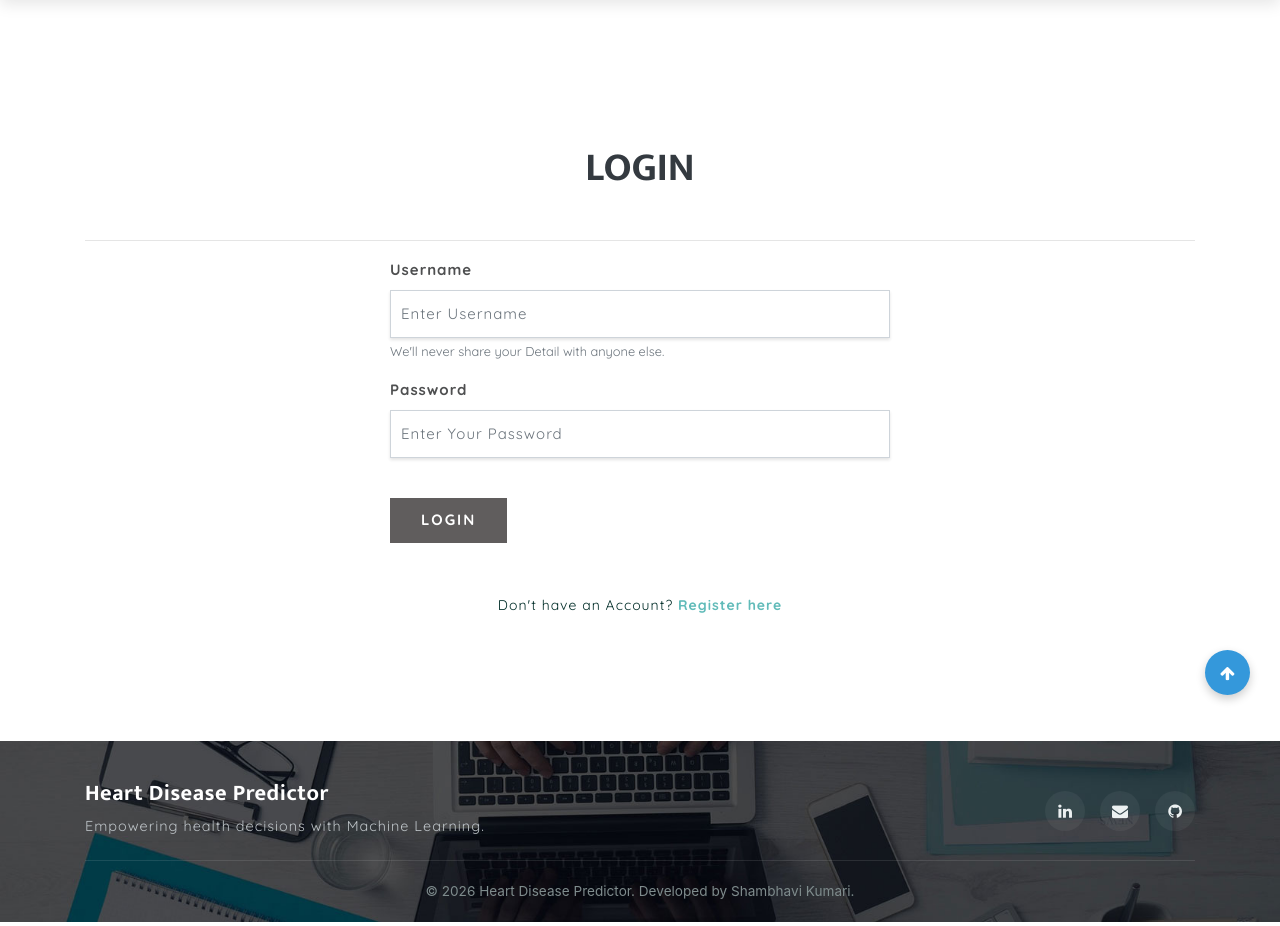
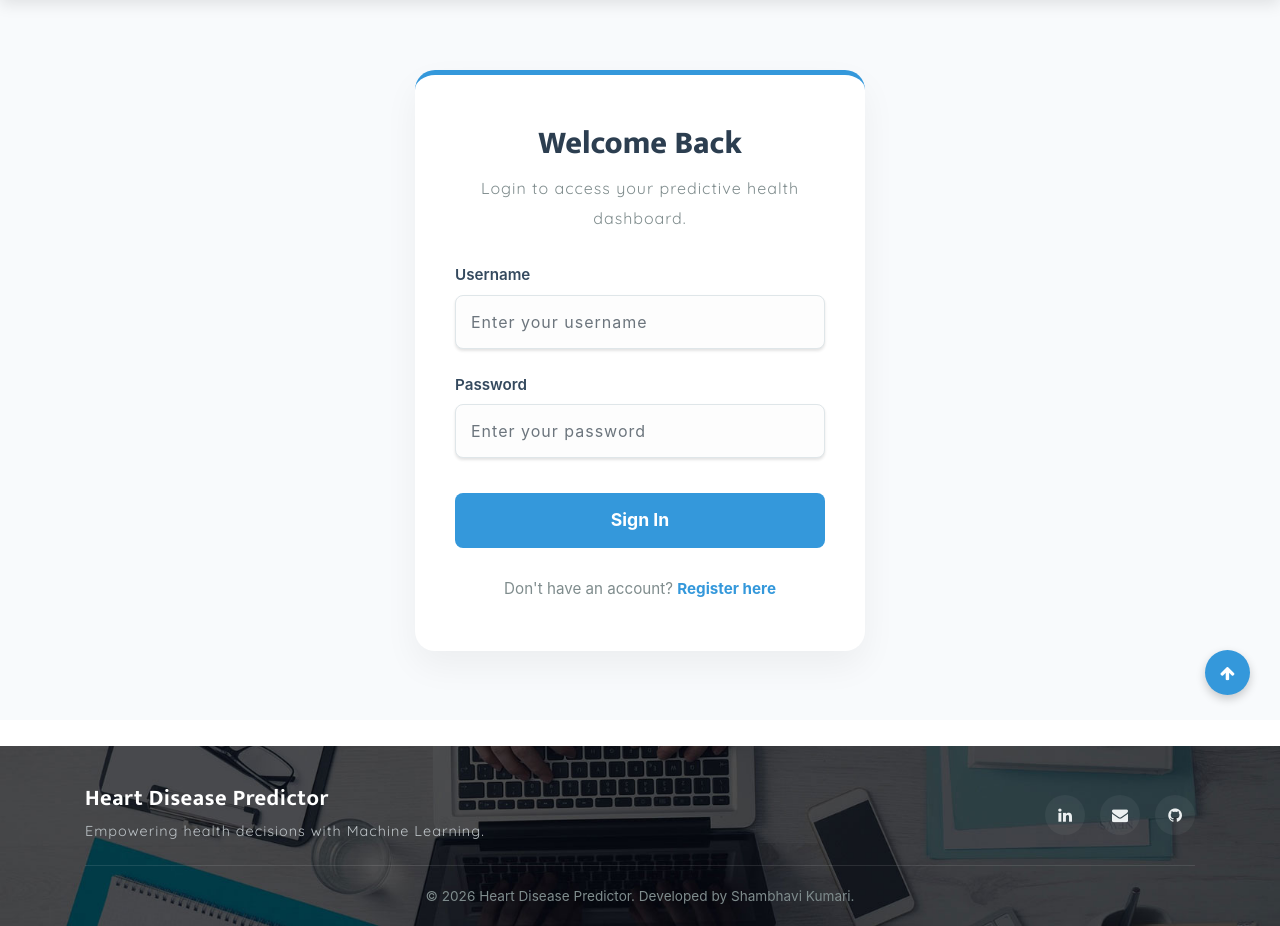
Before and after one commit to shambhavikumari088-source/Heart-Disease-Predictor, a Django app: page /login in a window 1280 px wide. Shown: the part 75-1001 px from the top of the page. Run offline with Django 3.2, Linux system fonts and the light colour scheme; some libraries are stand-ins or nearby versions.

Commit message:
Fix login system redirects and modernize login UI

```diff
--- a/health/templates/login.html
+++ b/health/templates/login.html
@@ -1,58 +1,164 @@
 {% extends 'index.html' %}
 {% load static %}
 {% block body %}
-{% if error == "pat1" %}
-<script>
-    alert('logged in successfully');
-    window.location="{% url 'patient_home' %}";
-</script>
+
+<style>
+    .login-container {
+        min-height: calc(100vh - 80px);
+        display: flex;
+        align-items: center;
+        justify-content: center;
+        background: #f8fafc;
+        padding: 40px 20px;
+        font-family: 'Inter', sans-serif;
+    }
+
+    .login-card {
+        background: #fff;
+        width: 100%;
+        max-width: 450px;
+        border-radius: 20px;
+        box-shadow: 0 15px 35px rgba(0,0,0,0.05);
+        padding: 50px 40px;
+        border-top: 5px solid #3498db;
+    }
+
+    .login-header {
+        text-align: center;
+        margin-bottom: 30px;
+    }
+
+    .login-header h3 {
+        font-size: 2rem;
+        font-weight: 800;
+        color: #2c3e50;
+        margin-bottom: 10px;
+    }
+
+    .login-header p {
+        color: #7f8c8d;
+        font-size: 1rem;
+    }
+
+    .modern-form .form-group {
+        margin-bottom: 25px;
+    }
+
+    .modern-form label {
+        display: block;
+        font-weight: 600;
+        color: #34495e;
+        margin-bottom: 8px;
+        font-size: 0.95rem;
+    }
+
+    .modern-form .form-control {
+        width: 100%;
+        padding: 14px 15px;
+        border-radius: 8px;
+        border: 1px solid #dfe6e9;
+        background: #fdfdfd;
+        font-size: 1rem;
+        color: #2c3e50;
+        transition: all 0.3s ease;
+    }
+
+    .modern-form .form-control:focus {
+        border-color: #3498db;
+        box-shadow: 0 0 0 4px rgba(52, 152, 219, 0.1);
+        outline: none;
+        background: #fff;
+    }
+
+    .modern-btn {
+        width: 100%;
+        padding: 14px;
+        background: #3498db;
+        color: #fff;
+        border: none;
+        border-radius: 8px;
+        font-weight: 700;
+        font-size: 1.1rem;
+        cursor: pointer;
+        transition: all 0.3s ease;
+        margin-top: 10px;
+    }
+
+    .modern-btn:hover {
+        background: #2980b9;
+        transform: translateY(-2px);
+        box-shadow: 0 5px 15px rgba(52, 152, 219, 0.3);
+    }
+
+    .auth-alert {
+        padding: 15px;
+        border-radius: 8px;
+        margin-bottom: 25px;
+        font-size: 0.95rem;
+        font-weight: 600;
+        text-align: center;
+    }
+
+    .auth-alert.error {
+        background: #fdeded;
+        color: #c0392b;
+        border: 1px solid #fadbd8;
+    }
+
+    .login-footer {
+        text-align: center;
+        margin-top: 30px;
+        font-size: 0.95rem;
+        color: #7f8c8d;
+    }
+
+    .login-footer a {
+        color: #3498db;
+        font-weight: 700;
+        text-decoration: none;
+        transition: color 0.3s;
+    }
+
+    .login-footer a:hover {
+        color: #2980b9;
+        text-decoration: underline;
+    }
+</style>
+
+<div class="login-container">
+    <div class="login-card">
+        <div class="login-header">
+            <h3>Welcome Back</h3>
+            <p>Login to access your predictive health dashboard.</p>
+        </div>
+
+        {% if error == "notmember" %}
+            <div class="auth-alert error">
+                <i class="fa fa-info-circle"></i> Your doctor account is pending verification. Please try again later.
+            </div>
+        {% elif error == "not" %}
+            <div class="auth-alert error">
+                <i class="fa fa-exclamation-circle"></i> Invalid username or password.
+            </div>
         {% endif %}
 
-{% if error == "notmember" %}
-<script>
-    alert('Your information verification is pending.plz login after sometimes');
-    window.location="{% url 'logout' %}";
-</script>
-{% endif %}
-{% if error == "pat2" %}
-<script>
-    alert('logged in successfully');
-    window.location="{% url 'doctor_home' %}";
-</script>
-{% endif %}
-{% if error == "not" %}
-<script>
-    alert('Username & Password are not Matching');
-</script>
-{% endif %}
-
-	<!-- login -->
-	<section class="logins py-5">
-		<div class="container py-xl-5 py-lg-3">
-			<div class="title-section mb-md-5 mb-4">
-				<center>
-				<h6 class="w3ls-title-sub"></h6><br><br>
-				<h3 class="w3ls-title text-uppercase text-dark font-weight-bold">Login</h3></center>
-			</div><hr/>
-			<div class="login px-sm-4 mx-auto mw-100 login-wrapper">
-				<form class="login-wrapper" action="" method="post">
+        <form class="modern-form" action="" method="post">
             {% csrf_token %}
             <div class="form-group">
                 <label>Username</label>
-						<input type="text" class="form-control" name="uname" placeholder="Enter Username" required="">
-						<small id="emailHelp" class="form-text text-muted">We'll never share your Detail with anyone else.</small>
+                <input type="text" class="form-control" name="uname" placeholder="Enter your username" required>
             </div>
             <div class="form-group">
                 <label>Password</label>
-						<input type="password" class="form-control" name="pwd" placeholder="Enter Your Password" required="">
+                <input type="password" class="form-control" name="pwd" placeholder="Enter your password" required>
             </div>
-					<button type="submit" class="btn submit mt-4" style="background-color: #605d5d;">Login</button>
-					<p class="text-center mt-5">
-						<a href="{% url 'signup' %}"> Don't have an Account?  <span style="color: #61bbb9;font-weight: bolder;">Register here</span></a>
-					</p>
+            <button type="submit" class="modern-btn">Sign In</button>
         </form>
+
+        <div class="login-footer">
+            Don't have an account? <a href="{% url 'signup' %}">Register here</a>
         </div>
     </div>
-	</section>
-	<!-- //login -->
+</div>
+
 {% endblock %}
--- a/health/views.py
+++ b/health/views.py
@@ -73,27 +73,28 @@ def Login_User(request):
         u = request.POST['uname']
         p = request.POST['pwd']
         user = authenticate(username=u, password=p)
-        sign = ""
         if user:
+            # Check if patient
             try:
                 sign = Patient.objects.get(user=user)
+                login(request, user)
+                return redirect('patient_home')
             except:
                 pass
-            if sign:
-                login(request, user)
-                error = "pat1"
-            else:
-                pure=False
-                try:
-                    pure = Doctor.objects.get(status=1,user=user)
-                except:
-                    pass
-                if pure:
+
+            # Check if doctor
+            try:
+                pure = Doctor.objects.get(user=user)
+                if pure.status == 1:
                     login(request, user)
-                    error = "pat2"
+                    return redirect('doctor_home')
                 else:
-                    login(request, user)
-                    error="notmember"
+                    error = "notmember"
+            except:
+                pass
+
+            if not error:
+                error = "not"
         else:
             error="not"
     d = {'error': error}
@@ -105,9 +106,9 @@ def Login_admin(request):
         u = request.POST['uname']
         p = request.POST['pwd']
         user = authenticate(username=u, password=p)
-        if user.is_staff:
+        if user and user.is_staff:
             login(request, user)
-            error="pat"
+            return redirect('admin_home')
         else:
             error="not"
     d = {'error': error}
```
Also changed, not shown: health/templates/admin_login.html (+144 -42 lines). Lines whose indentation alone changed are shown as unchanged.
